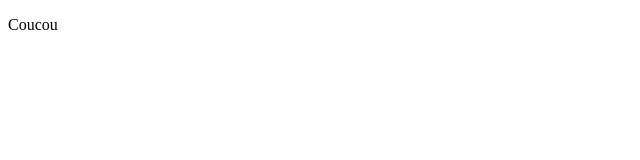
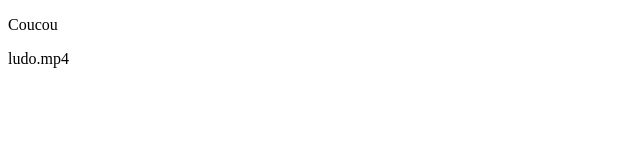
Before and after one commit to spycraft21/portfolio-2024, a plain HTML site: page index.html in a window 1280 px wide. Shown: the full height of the page, 0-640 px from the left. Drawn offline with Linux system fonts and the light colour scheme.

Commit message:
Update index.html

```diff
--- a/index.html
+++ b/index.html
@@ -7,5 +7,6 @@
 </head>
 <body>
    <p>Coucou</p>
+    <p>ludo.mp4</p>
 </body>
 </html>
```
